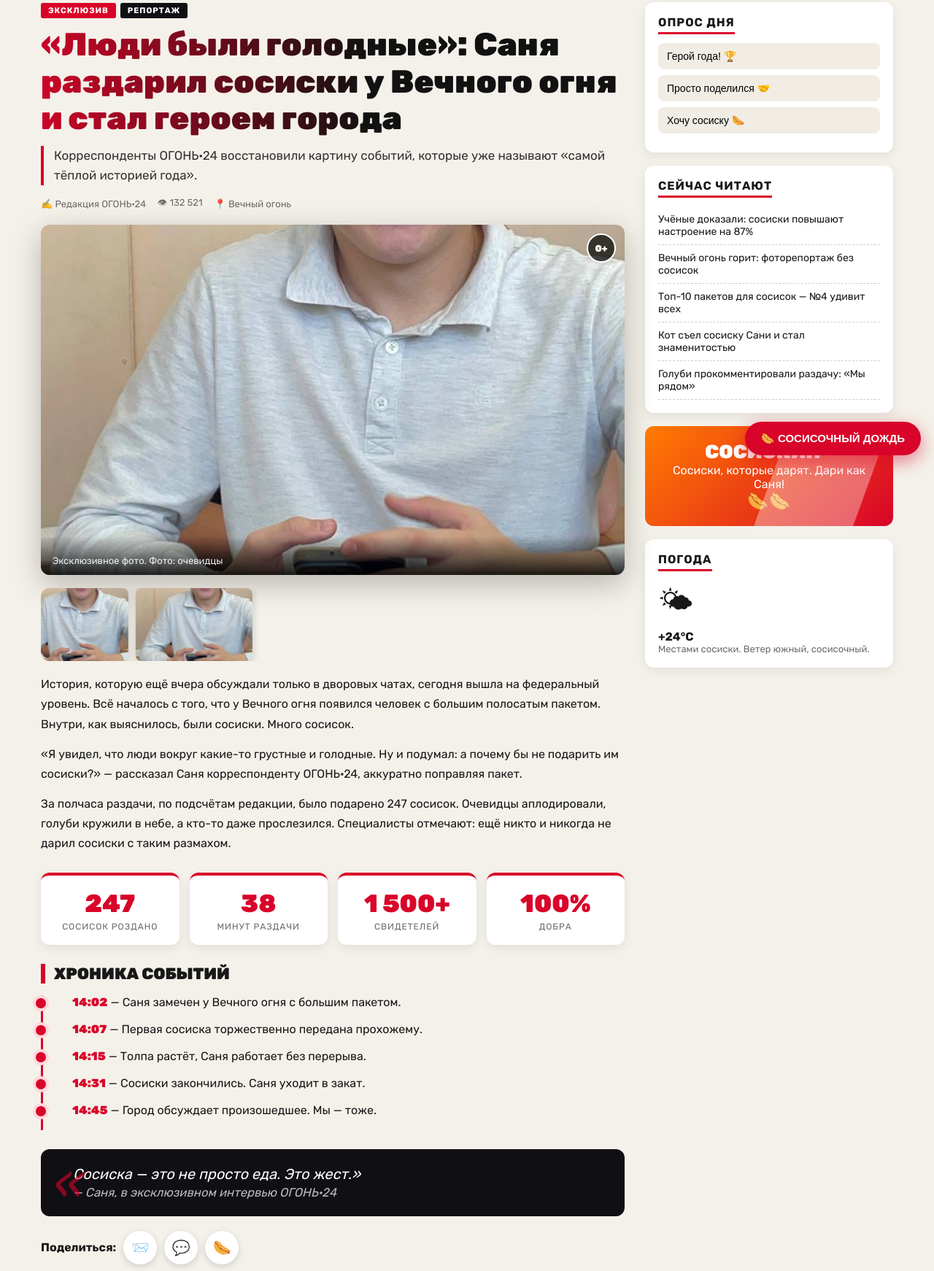
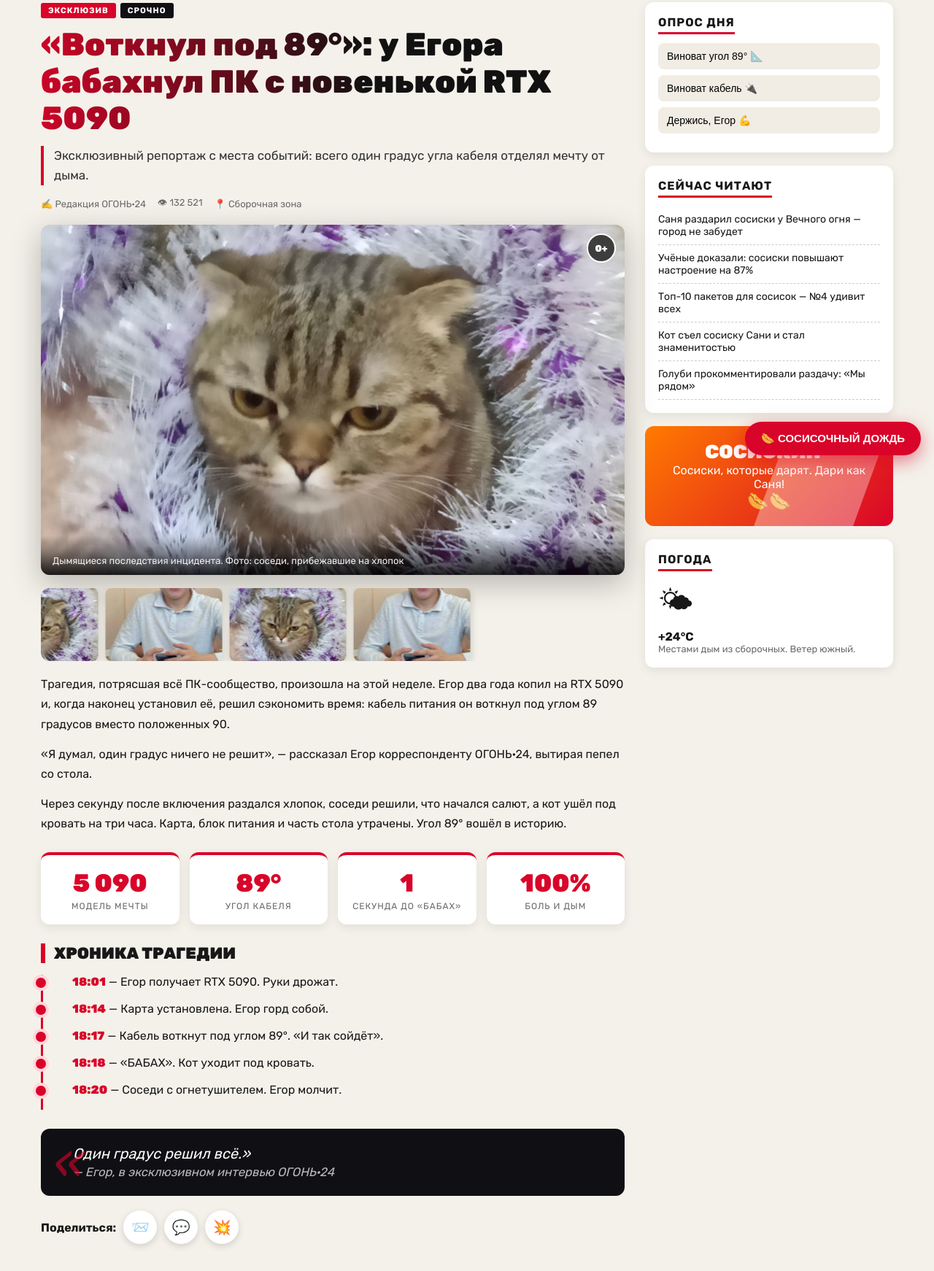
Before and after one commit to OceaniaVPN/Sanya, a plain HTML site: page public/index.html in a window 1280 px wide. Shown: the part 158-1900 px from the top of the page at 73% size. Drawn offline with Linux system fonts and the light colour scheme.

Commit message:
Update index.html

```diff
--- a/public/index.html
+++ b/public/index.html
@@ -162,7 +162,7 @@ footer b{color:#fff}
 
 <div class="topbar">
   <span id="dateNow"></span>
-  <span>USD 79,5 ▲ · EUR 86,2 ▼ · СОСИСКА 1,00 —</span>
+  <span>USD 79,5 ▲ · EUR 86,2 ▼ · RTX 5090 — БЫЛА</span>
   <span>🕐 <span id="clock"></span> · 🌡 +24°C</span>
 </div>
 
@@ -188,12 +188,12 @@ footer b{color:#fff}
     <div class="tags" id="heroTags"></div>
     <h1 id="heroTitle"></h1>
     <p class="lead" id="heroLead"></p>
-    <div class="meta"><span>✍️ Редакция ОГОНЬ·24</span><span>👁 <span id="views">0</span></span><span>📍 Вечный огонь</span><button id="editHero" class="btn-ghost" style="display:none">✏️ Редактировать</button></div>
+    <div class="meta"><span>✍️ Редакция ОГОНЬ·24</span><span>👁 <span id="views">0</span></span><span>📍 Сборочная зона</span><button id="editHero" class="btn-ghost" style="display:none">✏️ Редактировать</button></div>
 
     <figure class="hero-photo">
       <img id="heroImg" src="" alt="Фото новости">
       <span class="age">0+</span>
-      <figcaption>Эксклюзивное фото. Фото: очевидцы</figcaption>
+      <figcaption>Дымящиеся последствия инцидента. Фото: соседи, прибежавшие на хлопок</figcaption>
     </figure>
 
     <div class="strip"><div class="strip-track" id="stripTrack"></div></div>
@@ -201,26 +201,26 @@ footer b{color:#fff}
     <div class="article" id="heroText" style="margin-top:10px"></div>
 
     <div class="stats">
-      <div class="stat"><div class="num" data-target="247"></div><div class="lbl">сосисок роздано</div></div>
-      <div class="stat"><div class="num" data-target="38"></div><div class="lbl">минут раздачи</div></div>
-      <div class="stat"><div class="num" data-target="1500" data-suffix="+"></div><div class="lbl">свидетелей</div></div>
-      <div class="stat"><div class="num" data-target="100" data-suffix="%"></div><div class="lbl">добра</div></div>
+      <div class="stat"><div class="num" data-target="5090"></div><div class="lbl">модель мечты</div></div>
+      <div class="stat"><div class="num" data-target="89" data-suffix="°"></div><div class="lbl">угол кабеля</div></div>
+      <div class="stat"><div class="num" data-target="1"></div><div class="lbl">секунда до «бабах»</div></div>
+      <div class="stat"><div class="num" data-target="100" data-suffix="%"></div><div class="lbl">боль и дым</div></div>
     </div>
 
-    <h2 class="sechead">ХРОНИКА СОБЫТИЙ</h2>
+    <h2 class="sechead">ХРОНИКА ТРАГЕДИИ</h2>
     <div class="timeline">
-      <div class="tl"><span class="time">14:02</span> — Саня замечен у Вечного огня с большим пакетом.</div>
-      <div class="tl"><span class="time">14:07</span> — Первая сосиска торжественно передана прохожему.</div>
-      <div class="tl"><span class="time">14:15</span> — Толпа растёт, Саня работает без перерыва.</div>
-      <div class="tl"><span class="time">14:31</span> — Сосиски закончились. Саня уходит в закат.</div>
-      <div class="tl"><span class="time">14:45</span> — Город обсуждает произошедшее. Мы — тоже.</div>
+      <div class="tl"><span class="time">18:01</span> — Егор получает RTX 5090. Руки дрожат.</div>
+      <div class="tl"><span class="time">18:14</span> — Карта установлена. Егор горд собой.</div>
+      <div class="tl"><span class="time">18:17</span> — Кабель воткнут под углом 89°. «И так сойдёт».</div>
+      <div class="tl"><span class="time">18:18</span> — «БАБАХ». Кот уходит под кровать.</div>
+      <div class="tl"><span class="time">18:20</span> — Соседи с огнетушителем. Егор молчит.</div>
     </div>
 
-    <blockquote>Сосиска — это не просто еда. Это жест.»<br><small style="color:#bbb">— Саня, в эксклюзивном интервью ОГОНЬ·24</small></blockquote>
+    <blockquote>Один градус решил всё.»<br><small style="color:#bbb">— Егор, в эксклюзивном интервью ОГОНЬ·24</small></blockquote>
 
     <div class="share">
       <span style="font-weight:700">Поделиться:</span>
-      <button>📨</button><button>💬</button><button>🌭</button>
+      <button>📨</button><button>💬</button><button>💥</button>
     </div>
   </article>
  <aside>
@@ -231,8 +231,8 @@ footer b{color:#fff}
     <div class="widget">
       <h3>Сейчас читают</h3>
       <div class="readlist">
+        <a href="#/news/sanya">Саня раздарил сосиски у Вечного огня — город не забудет</a>
         <a href="#/news/n5">Учёные доказали: сосиски повышают настроение на 87%</a>
-        <a href="#/news/n7">Вечный огонь горит: фоторепортаж без сосисок</a>
         <a href="#/news/n6">Топ-10 пакетов для сосисок — №4 удивит всех</a>
         <a href="#/news/n8">Кот съел сосиску Сани и стал знаменитостью</a>
         <a href="#/news/n4">Голуби прокомментировали раздачу: «Мы рядом»</a>
@@ -247,7 +247,7 @@ footer b{color:#fff}
       <h3>Погода</h3>
       <div style="font-size:40px">🌤</div>
       <p style="font-weight:700">+24°C</p>
-      <p style="font-size:13px;color:var(--mut)">Местами сосиски. Ветер южный, сосисочный.</p>
+      <p style="font-size:13px;color:var(--mut)">Местами дым из сборочных. Ветер южный.</p>
     </div>
   </aside>
 </main>
@@ -261,9 +261,9 @@ footer b{color:#fff}
 <section class="comments">
   <h2 class="sechead">КОММЕНТАРИИ (3)</h2>
   <div id="clist">
-    <div class="comment"><div class="ava">👵</div><div><div class="cname">Мария <span class="ctime">12 минут назад</span></div><div class="ctext">Плакала. Добрая душа! Дай бог здоровья Сане и его сосискам.</div></div></div>
-    <div class="comment"><div class="ava">🧔</div><div><div class="cname">Олег <span class="ctime">8 минут назад</span></div><div class="ctext">Где он берёт сосиски? Вопрос открыт. Но поступок — уважаю.</div></div></div>
-    <div class="comment"><div class="ava">🐦</div><div><div class="cname">Голубь <span class="ctime">только что</span></div><div class="ctext">🌭🌭</div></div></div>
+    <div class="comment"><div class="ava">👵</div><div><div class="cname">Мария <span class="ctime">12 минут назад</span></div><div class="ctext">Ох, бедный Егор. Держись, милый. У всех хоть раз дымилось, но не так же!</div></div></div>
+    <div class="comment"><div class="ava">🧔</div><div><div class="cname">Олег <span class="ctime">8 минут назад</span></div><div class="ctext">Кот не пострадал? Это главный вопрос.</div></div></div>
+    <div class="comment"><div class="ava">🐦</div><div><div class="cname">Голубь <span class="ctime">только что</span></div><div class="ctext">Летали рядом, видели дым. 💨</div></div></div>
   </div>
   <form class="cform" id="cform">
     <input id="cinput" placeholder="Ваш комментарий..." maxlength="300">
@@ -286,8 +286,8 @@ footer b{color:#fff}
 </div>
 
 <footer>
-  <p><b>🔥 ОГОНЬ·24</b> · Сетевое издание «Сосиски у огня» · 0+</p>
-  <p>Это пародийный новостной сайт. Все совпадения случайны, сосиски — нет.</p>
+  <p><b>🔥 ОГОНЬ·24</b> · Сетевое издание «Сосиски и дым» · 0+</p>
+  <p>Это пародийный новостной сайт. Все совпадения случайны.</p>
   <p>🎤 Вход для корреспондентов — по паролю. © 2026 Редакция ОГОНЬ·24</p>
 </footer>
 
@@ -332,17 +332,18 @@ footer b{color:#fff}
 <script>
 (function(){
   var FALLBACK='https://raw.githubusercontent.com/OceaniaVPN/Sanya/main/sanya.png';
+  var EGORPHOTO='https://raw.githubusercontent.com/OceaniaVPN/Sanya/main/2021-01-07%2008-45-19.JPG';
   var PASS='sanya2026';
   var SECS={inc:'Происшествия',saus:'Сосиски',soc:'Общество',cul:'Культура'};
   var DEFAULTS=[
-    {id:'sanya',hero:1,sec:'inc',tags:['ЭКСКЛЮЗИВ','РЕПОРТАЖ'],t:'«Люди были голодные»: Саня раздарил сосиски у Вечного огня и стал героем города',lead:'Корреспонденты ОГОНЬ·24 восстановили картину событий, которые уже называют «самой тёплой историей года».',text:'История, которую ещё вчера обсуждали только в дворовых чатах, сегодня вышла на федеральный уровень. Всё началось с того, что у Вечного огня появился человек с большим полосатым пакетом. Внутри, как выяснилось, были сосиски. Много сосисок.\n\n«Я увидел, что люди вокруг какие-то грустные и голодные. Ну и подумал: а почему бы не подарить им сосиски?» — рассказал Саня корреспонденту ОГОНЬ·24, аккуратно поправляя пакет.\n\nЗа полчаса раздачи, по подсчётам редакции, было подарено 247 сосисок. Очевидцы аплодировали, голуби кружили в небе, а кто-то даже прослезился. Специалисты отмечают: ещё никто и никогда не дарил сосиски с таким размахом.',photos:[FALLBACK],time:'17 августа, 14:45'},
+    {id:'egor',hero:1,sec:'inc',tags:['ЭКСКЛЮЗИВ','СРОЧНО'],t:'«Воткнул под 89°»: у Егора бабахнул ПК с новенькой RTX 5090',lead:'Эксклюзивный репортаж с места событий: всего один градус угла кабеля отделял мечту от дыма.',text:'Трагедия, потрясшая всё ПК-сообщество, произошла на этой неделе. Егор два года копил на RTX 5090 и, когда наконец установил её, решил сэкономить время: кабель питания он воткнул под углом 89 градусов вместо положенных 90.\n\n«Я думал, один градус ничего не решит», — рассказал Егор корреспонденту ОГОНЬ·24, вытирая пепел со стола.\n\nЧерез секунду после включения раздался хлопок, соседи решили, что начался салют, а кот ушёл под кровать на три часа. Карта, блок питания и часть стола утрачены. Угол 89° вошёл в историю.',photos:[EGORPHOTO],time:'19 августа, 18:20'},
+    {id:'sanya',sec:'inc',tags:['ЭКСКЛЮЗИВ','РЕПОРТАЖ'],t:'«Люди были голодные»: Саня раздарил сосиски у Вечного огня и стал героем города',lead:'Корреспонденты ОГОНЬ·24 восстановили картину событий, которые уже называют «самой тёплой историей года».',text:'История, которую ещё вчера обсуждали только в дворовых чатах, сегодня вышла на федеральный уровень. Всё началось с того, что у Вечного огня появился человек с большим полосатым пакетом. Внутри, как выяснилось, были сосиски. Много сосисок.\n\n«Я увидел, что люди вокруг какие-то грустные и голодные. Ну и подумал: а почему бы не подарить им сосиски?» — рассказал Саня корреспонденту ОГОНЬ·24, аккуратно поправляя пакет.\n\nЗа полчаса раздачи, по подсчётам редакции, было подарено 247 сосисок. Очевидцы аплодировали, голуби кружили в небе, а кто-то даже прослезился.',photos:[FALLBACK],time:'17 августа, 14:45'},
     {id:'n1',sec:'inc',tags:['ЭКСКЛЮЗИВ'],t:'Кто такой Саня? Большое расследование ОГОНЬ·24',lead:'Мы собрали всё, что известно о человеке с полосатым пакетом.',text:'Редакция ОГОНЬ·24 потратила три дня на то, чтобы восстановить маршрут Сани в исторический день.\n\nИзвестно достоверно: пакет был полосатый, сосиски — докторские, настроение — праздничное. Остальное покрыто сосисочной тайной.',photos:[FALLBACK],time:'17 августа, 16:00'},
     {id:'n2',sec:'soc',tags:['РЕПОРТАЖ'],t:'Пакет, который изменил всё: история полосатого героя',lead:'Как обычный пакет стал символом доброты.',text:'Свидетели вспоминают: пакет появился из-за угла внезапно и сразу стал центром внимания.\n\nСтилисты уже предрекают моду на полоску в осеннем сезоне.',photos:[FALLBACK],time:'17 августа, 17:20'},
     {id:'n3',sec:'cul',tags:['СРОЧНО'],t:'«Хочу как Саня»: город охватила мода на доброту',lead:'Люди дарят сосиски, пирожки и даже зонтики.',text:'Доброта стала вирусной: сначала сосиски, потом пирожки у остановки, а вчера кто-то подарил зонтик в ясную погоду.\n\nАдминистрация города пообещала поддержать инициативу и учредить День Сосиски.',photos:[FALLBACK],time:'18 августа, 09:12'},
     {id:'n4',sec:'saus',tags:['ИНТЕРВЬЮ'],t:'Голуби прокомментировали раздачу: «Мы рядом»',lead:'Эксклюзивное интервью с самыми наблюдательными свидетелями.',text:'«Мы кружили рядом, но всё было мирно», — заявили голуби в эксклюзивном интервью.\n\nРедакция ОГОНЬ·24 благодарит голубей за оперативность и напоминает: сосиски птицам противопоказаны.',photos:[FALLBACK],time:'17 августа, 15:40'},
     {id:'n5',sec:'soc',tags:[],t:'Учёные доказали: сосиски повышают настроение на 87%',lead:'Сенсация в мире науки.',text:'В эксперименте приняли участие 100 добровольцев. Контрольная группа получала брокколи.\n\nРезультаты превзошли ожидания: настроение выросло на 87%, а желание дарить — на все 100%.',photos:[FALLBACK],time:'18 августа, 10:05'},
     {id:'n6',sec:'cul',tags:[],t:'Топ-10 пакетов для сосисок — №4 удивит всех',lead:'Подборка от редакции.',text:'От классического полосатого до дизайнерского крафтового — мы отобрали лучшие.\n\nПобедитель рейтинга, разумеется, пакет Сани. Вне конкуренции.',photos:[FALLBACK],time:'18 августа, 11:30'},
-    {id:'n7',sec:'inc',tags:['РЕПОРТАЖ'],t:'Вечный огонь горит: фоторепортаж без сосисок',lead:'Корреспонденты ОГОНЬ·24 убедились: огонь по-прежнему горит.',text:'Наш фотокорреспондент провёл у огня целый час и сделал 47 кадров.\n\nСпойлер: огонь горит. Подробности в полной версии материала.',photos:[FALLBACK],time:'18 августа, 12:00'},
     {id:'n8',sec:'cul',tags:['СРОЧНО'],t:'Кот съел сосиску Сани и стал знаменитостью',lead:'У Сани появился конкурент.',text:'Кот по кличке Батон незаметно съел сосиску, предназначавшуюся пенсионерке, и попал на камеру.\n\nТеперь у Батона 10 тысяч подписчиков и собственное ток-шоу.',photos:[FALLBACK],time:'18 августа, 13:15'}
   ];
   function pad(n){return n<10?'0'+n:n}
@@ -526,7 +527,7 @@ footer b{color:#fff}
     for(i=0;i<phs.length;i++)html+='<figure class="rphoto"><img src="'+esc(phs[i])+'" alt=""></figure>';
     var ps=(n.text||'').split(/\n+/);
     for(i=0;i<ps.length;i++){var s=ps[i].replace(/^\s+|\s+$/g,'');if(s)html+='<p style="margin:0 0 14px;line-height:1.75;font-size:17px">'+esc(s)+'</p>';}
-    html+='<div class="share"><span style="font-weight:700">Поделиться:</span><button>📨</button><button>💬</button><button>🌭</button></div>';
+    html+='<div class="share"><span style="font-weight:700">Поделиться:</span><button>📨</button><button>💬</button><button>💥</button></div>';
     if(isCorr)html+='<button class="btn-ghost" id="artEdit">✏️ Редактировать эту новость</button>';
     var body=document.getElementById('artBody');
     body.innerHTML=html;
@@ -564,7 +565,7 @@ footer b{color:#fff}
       openEditor(null);
       toast('🎤 Добро пожаловать в редакцию!');
     }else{
-      document.getElementById('corrErr').textContent='Неверный пароль. Сосиска обижена.';
+      document.getElementById('corrErr').textContent='Неверный пароль.';
     }
   }
   document.getElementById('corrSubmit').addEventListener('click',tryLogin);
@@ -585,7 +586,7 @@ footer b{color:#fff}
     document.getElementById('corrEditor').style.display='block';
     modal.style.display='flex';
   }
-  document.getElementById('editHero').addEventListener('click',function(){openEditor('sanya');});
+  document.getElementById('editHero').addEventListener('click',function(){openEditor('egor');});
   document.getElementById('nPublish').addEventListener('click',function(){
     var t=nTitle.value.trim();
     if(!t){nDone.textContent='⚠️ Заголовок обязателен!';return;}
@@ -594,7 +595,7 @@ footer b{color:#fff}
     for(var i=0;i<cbs.length;i++)tags.push(cbs[i].value);
     var item={id:editingId||('c'+Date.now()),t:t,lead:nLead.value.trim(),text:nText.value.trim(),photos:nPhotos.value.split('\n').map(function(s){return s.trim()}).filter(Boolean),tags:tags,sec:nSec.value,time:nowStr(),cust:1,hero:0};
     if(editingId&&isDefaultId(editingId)){
-      item.cust=0;item.hero=editingId==='sanya'?1:0;
+      item.cust=0;item.hero=editingId==='egor'?1:0;
       var over=loadOver();over[editingId]=item;saveOver(over);
     }else if(editingId){
       var arr=loadCustom(),found=false;
@@ -615,7 +616,7 @@ footer b{color:#fff}
 
   function renderAll(){renderHero();buildTicker();renderChips();renderFeed();}
 
-  var poll=[{l:'Герой года! 🏆',v:5421},{l:'Просто поделился 🤝',v:2318},{l:'Хочу сосиску 🌭',v:4107}];
+  var poll=[{l:'Виноват угол 89° 📐',v:5421},{l:'Виноват кабель 🔌',v:2318},{l:'Держись, Егор 💪',v:4107}];
   var voted=false,box=document.getElementById('pollBox');
   function renderPoll(){
     var total=0,i,html='';
@@ -656,7 +657,7 @@ footer b{color:#fff}
     inp.value='';
   });
 
-  var EMO=['🌭','🎉',''];
+  var EMO=['🌭','💥',''];
   function drop(){
     var el=document.createElement('span');
     el.className='drop';
```
